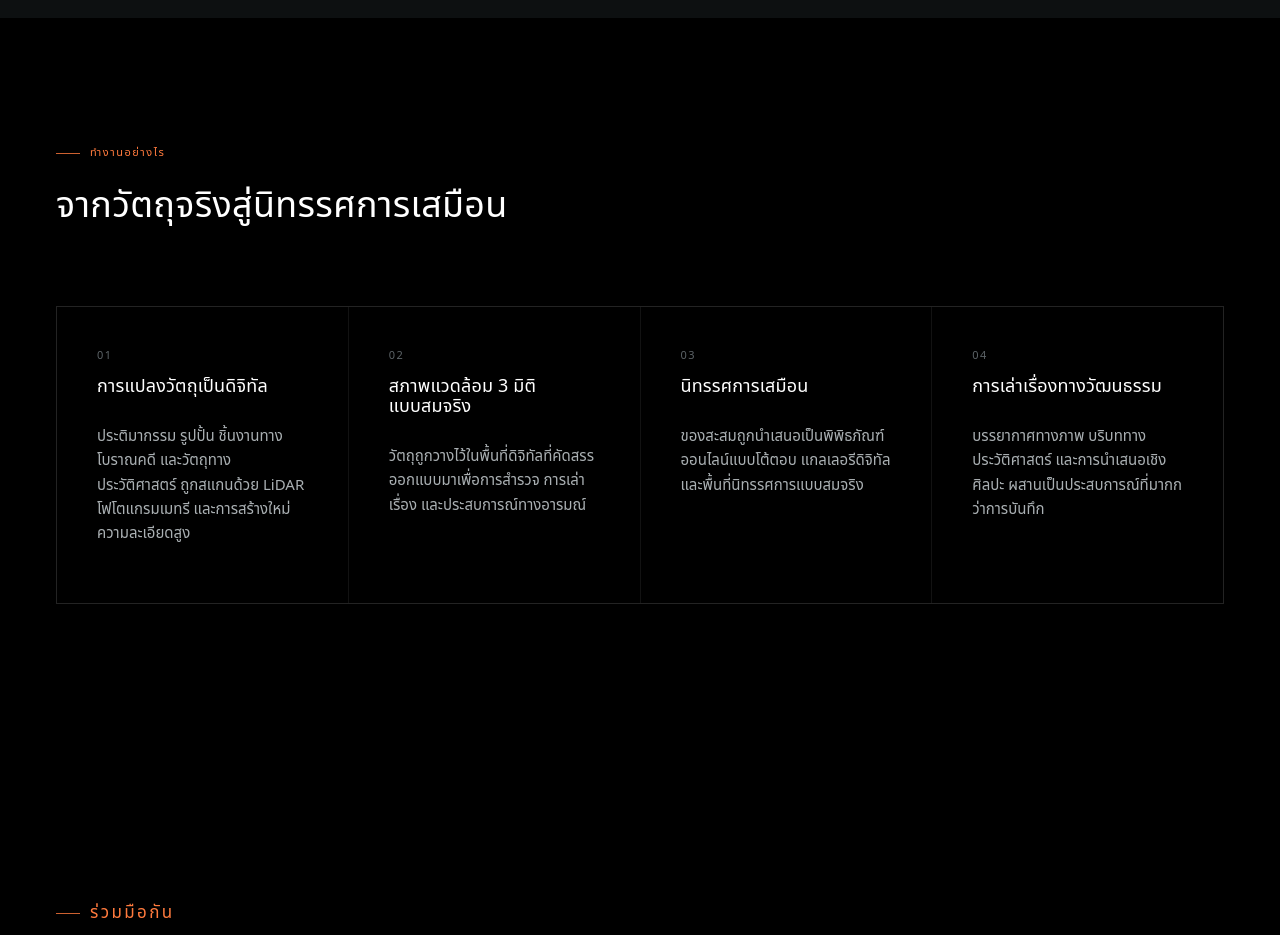
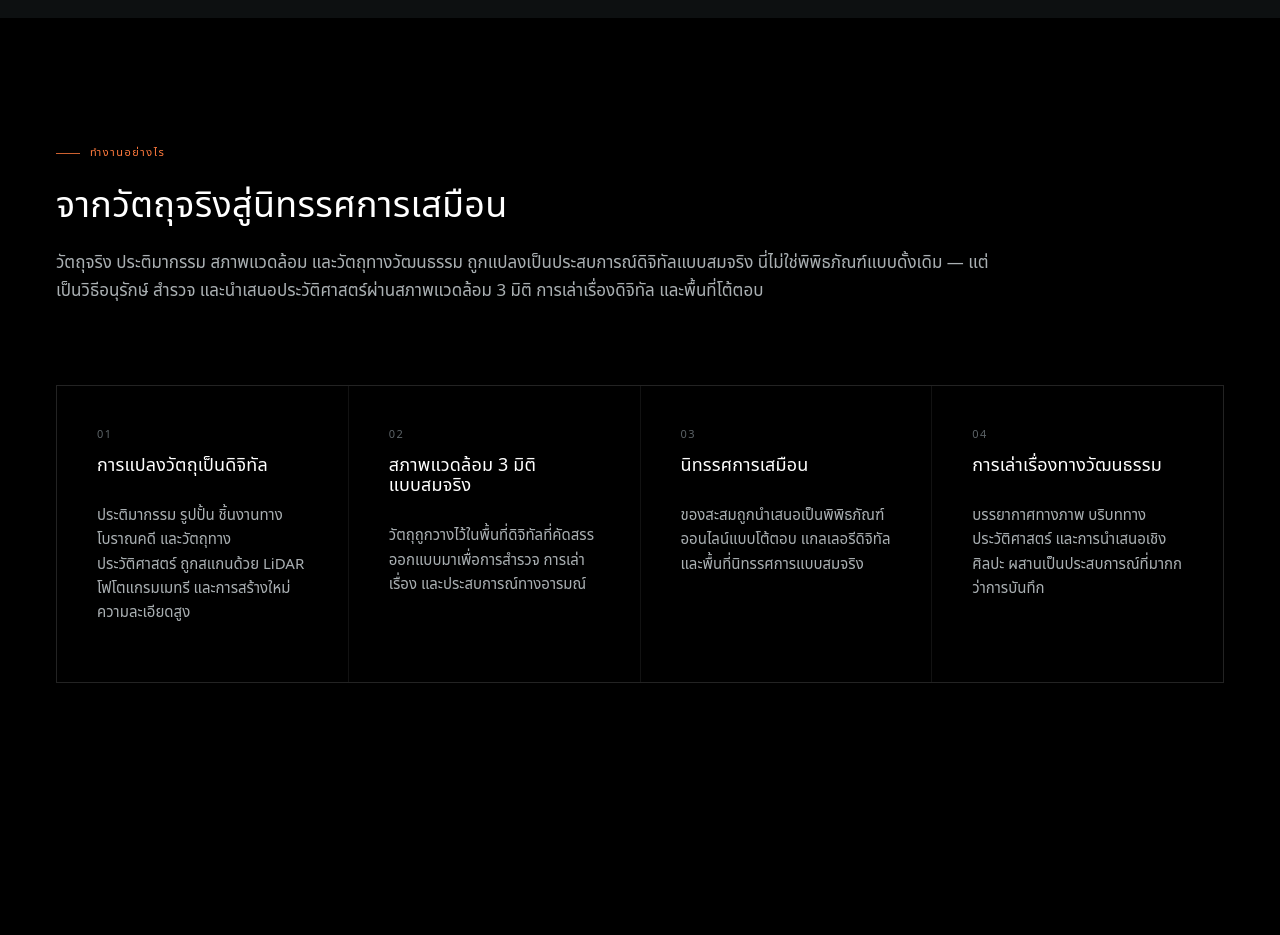
Before and after one commit to Netovanniy/EASY-SCAN-website, a plain HTML site: page th/museum.html in a window 1280 px wide. Shown: the part 1440-2375 px from the top of the page. Drawn offline with Linux system fonts and the light colour scheme.

Commit message:
museum: add the intro text as the 'how it works' lead

```diff
--- a/th/museum.html
+++ b/th/museum.html
@@ -81,9 +81,10 @@
   </section>
   <section class="section">
     <div class="wrap">
-      <div class="section__head reveal">
+      <div class="section__head section__head--wide reveal">
         <p class="eyebrow">ทำงานอย่างไร</p>
         <h2 class="h2">จากวัตถุจริงสู่นิทรรศการเสมือน</h2>
+        <p class="lead lead--wide">วัตถุจริง ประติมากรรม สภาพแวดล้อม และวัตถุทางวัฒนธรรม ถูกแปลงเป็นประสบการณ์ดิจิทัลแบบสมจริง นี่ไม่ใช่พิพิธภัณฑ์แบบดั้งเดิม — แต่เป็นวิธีอนุรักษ์ สำรวจ และนำเสนอประวัติศาสตร์ผ่านสภาพแวดล้อม 3 มิติ การเล่าเรื่องดิจิทัล และพื้นที่โต้ตอบ</p>
       </div>
       <ul class="features features--4 reveal">
         <li class="feature"><span class="feature__idx">01</span><h3 class="feature__title">การแปลงวัตถุเป็นดิจิทัล</h3><p class="feature__text">ประติมากรรม รูปปั้น ชิ้นงานทางโบราณคดี และวัตถุทางประวัติศาสตร์ ถูกสแกนด้วย LiDAR โฟโตแกรมเมทรี และการสร้างใหม่ความละเอียดสูง</p></li>
```
Also changed, not shown: museum.html (+2 -1 lines).
